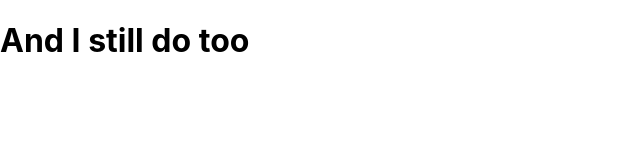
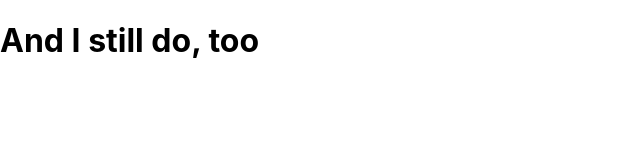
Before and after one commit to davidleach724/ReactHeader, a React (Create React App) app: page / in a window 1280 px wide. Shown: the top 160 px of the page, without its empty margins (0-640 px from the left). Built offline with nearby package versions, Linux system fonts and the light colour scheme.

Commit message:
Add comma

```diff
--- a/src/App.js
+++ b/src/App.js
@@ -1,4 +1,4 @@
-import reactDom, { Component } from 'react'
+import React, { Component } from 'react'
 
 class App extends Component {
   constructor() {
@@ -7,7 +7,7 @@ class App extends Component {
 
   render() {
     return (
-      <h1>And I still do too</h1>
+      <h1>And I still do, too</h1>
     )
   }
 }
```
